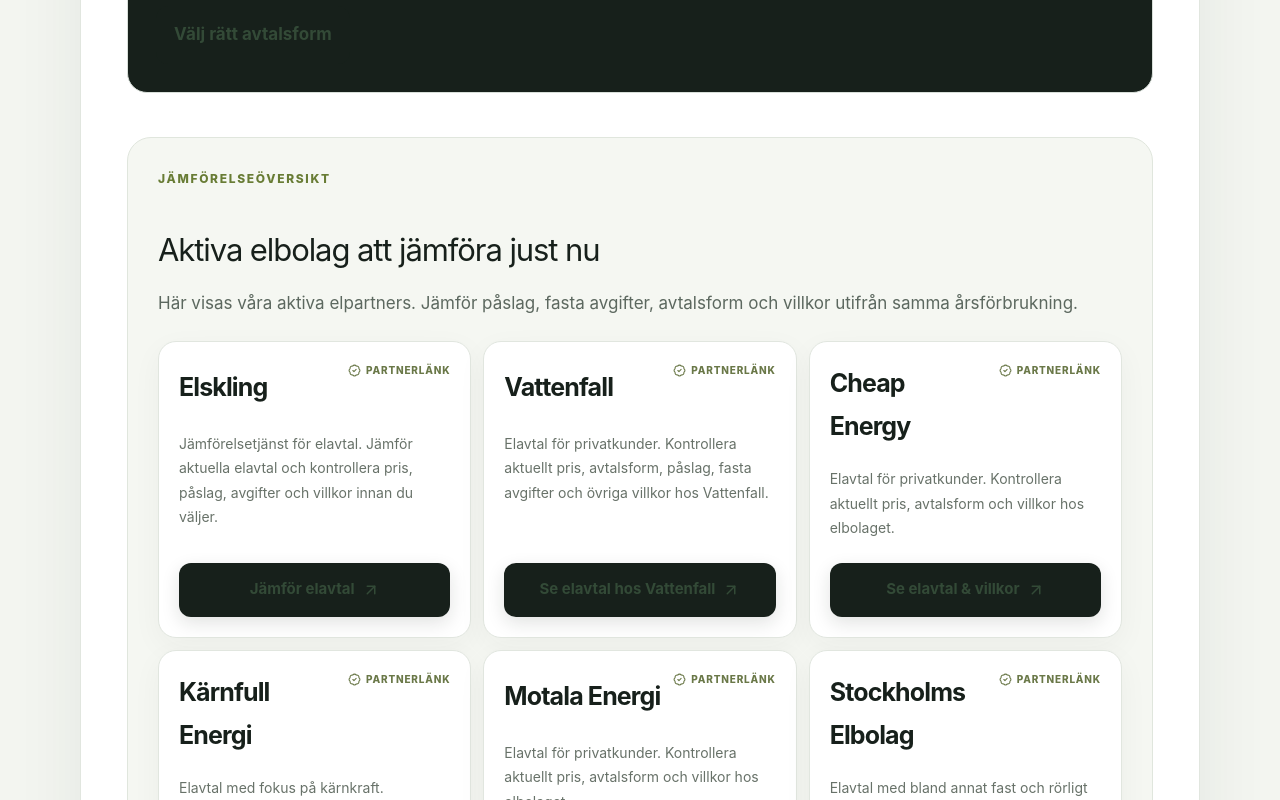
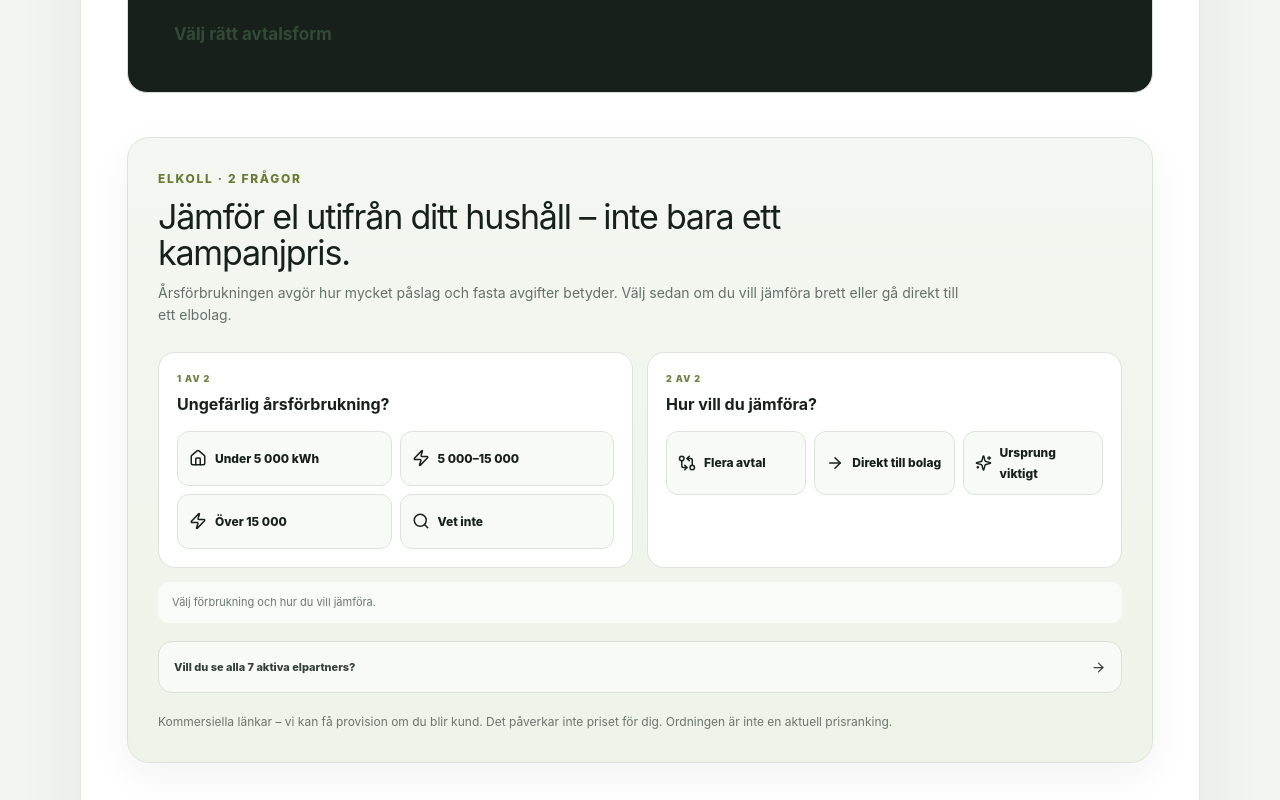
Before and after one commit to arvidlandin-cpu/sankkostnaden, a Next.js app: page /elavtal/billigaste-elavtalet in a window 1280 px wide. Shown: the part 1400-2200 px from the top of the page. Built offline with nearby package versions, Linux system fonts and the light colour scheme.

Commit message:
Route comparison pages through guided partner matchers

```diff
--- a/components/PartnerDirectory.tsx
+++ b/components/PartnerDirectory.tsx
@@ -1,4 +1,5 @@
 import MobilePartnerMatcher from './MobilePartnerMatcher';
+import { BroadbandPartnerMatcher, ElectricityPartnerMatcher, InsurancePartnerMatcher, LoanPartnerMatcher } from './GuidedPartnerMatchers';
 import { ArrowUpRight, BadgeCheck } from 'lucide-react';
 import { getActivePartners, type PartnerCategory, type PartnerIntent } from '../lib/partners';
 
@@ -15,6 +16,10 @@ function directoryIntro(category:PartnerCategory,intent?:PartnerIntent){
 
 export default function PartnerDirectory({category,intent,heading='Aktiva alternativ att jämföra'}:Props){
  if(category==='mobil'&&(!intent||intent==='compare')) return <MobilePartnerMatcher/>;
+ if(category==='bredband'&&(!intent||intent==='compare')) return <BroadbandPartnerMatcher/>;
+ if(category==='el'&&(!intent||intent==='compare'||intent==='electricity')) return <ElectricityPartnerMatcher/>;
+ if(category==='forsakring'&&(intent==='home'||intent==='pet')) return <InsurancePartnerMatcher preset={intent}/>;
+ if(category==='ekonomi'&&intent==='loan') return <LoanPartnerMatcher/>;
  const items=getActivePartners(category,intent,6);
  if(!items.length) return null;
  return <section id='partners' className='partnerSection' aria-label={heading}>
```
